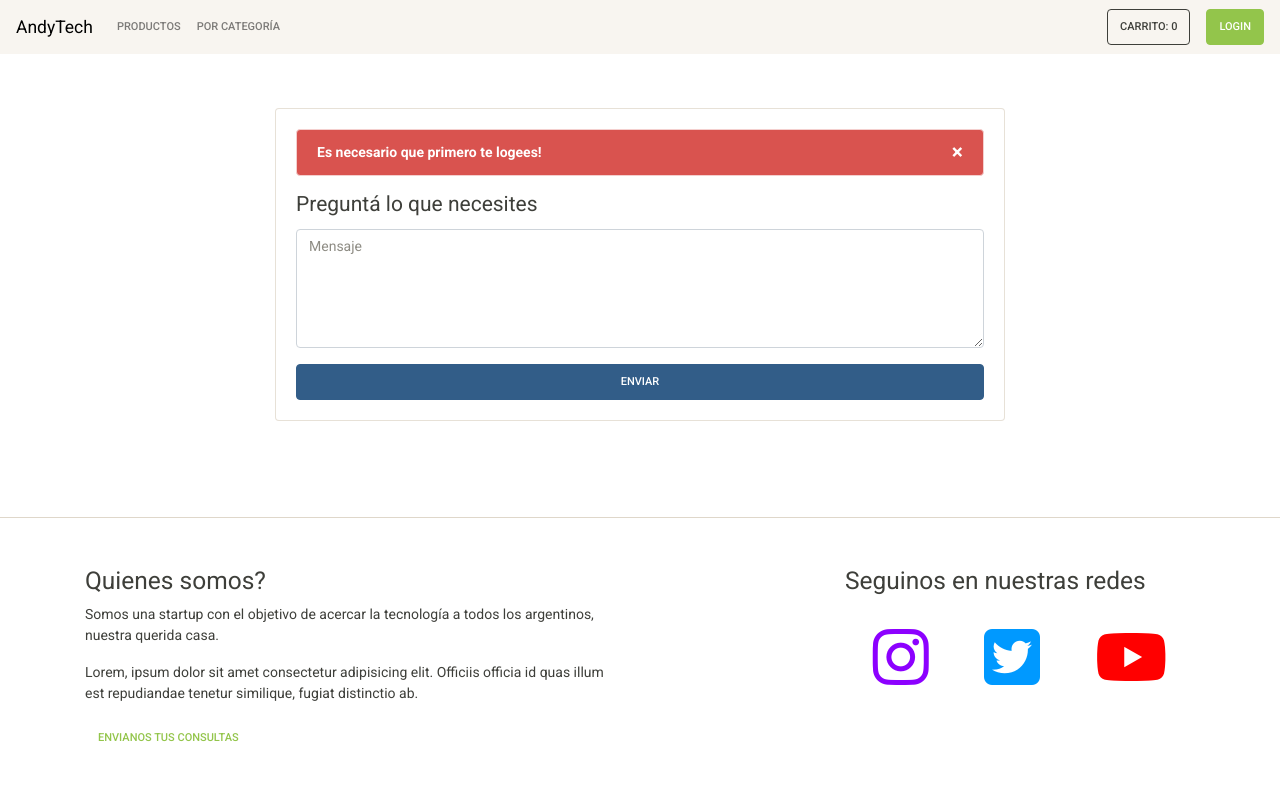
After one commit to AndyOsuna/AndyTech, a PHP site: page /questions.php in a window 1280 px wide. The commit adds this page. Run offline with PHP 8.4, Linux system fonts and the light colour scheme; some libraries are stand-ins or nearby versions.

Commit message:
Sistema de feedback, formulario para enviar preguntas, mensajes al admin

```diff
--- a/includes/footer.php
+++ b/includes/footer.php
@@ -5,6 +5,7 @@
 				<p class="h3">Quienes somos?</p>
 				<p>Somos una startup con el objetivo de acercar la tecnología a todos los argentinos, nuestra querida casa.</p>
 				<p>Lorem, ipsum dolor sit amet consectetur adipisicing elit. Officiis officia id quas illum est repudiandae tenetur similique, fugiat distinctio ab.</p>
+				<a href="questions.php" class="btn btn-link">Envianos tus consultas</a>
 			</div>
 			<div class="col-md-2"></div>
 			<div class="col-md-4">
--- a/includes/header.php
+++ b/includes/header.php
@@ -6,9 +6,11 @@ if (isset($_SESSION['login'])) {
 }
 
 $cart = 0;
-for ($i = 0; $i < count($_SESSION['carrito']); $i++) {
-	for ($j = 0; $j < $_SESSION['carrito'][$i]["cant"]; $j++) {
-		$cart++;
+if (isset($_SESSION['carrito'])) {
+	for ($i = 0; $i < count($_SESSION['carrito']); $i++) {
+		for ($j = 0; $j < $_SESSION['carrito'][$i]["cant"]; $j++) {
+			$cart++;
+		}
 	}
 }
 ?>
--- /dev/null
+++ b/questions.php
@@ -0,0 +1,50 @@
+<?php
+include_once 'db.php';
+include_once 'includes/header.php';
+
+if (!isset($_SESSION['login'])) $_SESSION['error'] = "Es necesario que primero te logees!";
+else {
+  if (isset($_POST['question'])) {
+    $q = $_POST['question'];
+    $username = $user->username;
+    $email = $user->email;
+
+    $mysql->query("INSERT INTO `questions` (`username`, `email`, `message`) VALUES ('$username', '$email', '$q');");
+    if ($mysql->error) $_SESSION['error'] = "Error al intentar enviar el mensaje";
+    else $_SESSION['success'] = "Mensaje enviado satisfactoriamente";
+  }
+}
+?>
+
+<div class="container py-5">
+  <div class="row">
+    <div class="col-md-8 mx-auto">
+      <div class="card">
+        <div class="card-body">
+
+          <?php if (isset($_SESSION['error'])) { ?>
+
+            <div class="alert alert-danger alert-dismissible fade show" role="alert">
+              <button type="button" class="close" data-dismiss="alert" aria-label="Close">
+                <span aria-hidden="true">&times;</span>
+              </button>
+              <strong><?= $_SESSION['error'] ?></strong>
+            </div>
+
+          <?php unset($_SESSION['error']);
+          } ?>
+
+          <h4 class="card-title">Preguntá lo que necesites</h4>
+          <form action="<?= $_SERVER['PHP_SELF'] ?>" method="post">
+            <div class="form-group">
+              <textarea name="question" rows="5" class="form-control" placeholder="Mensaje"></textarea>
+            </div>
+            <button class="btn btn-primary btn-block" type="submit">Enviar</button>
+          </form>
+        </div>
+      </div>
+    </div>
+  </div>
+</div>
+
+<?php include_once 'includes/footer.php'; ?>
```
